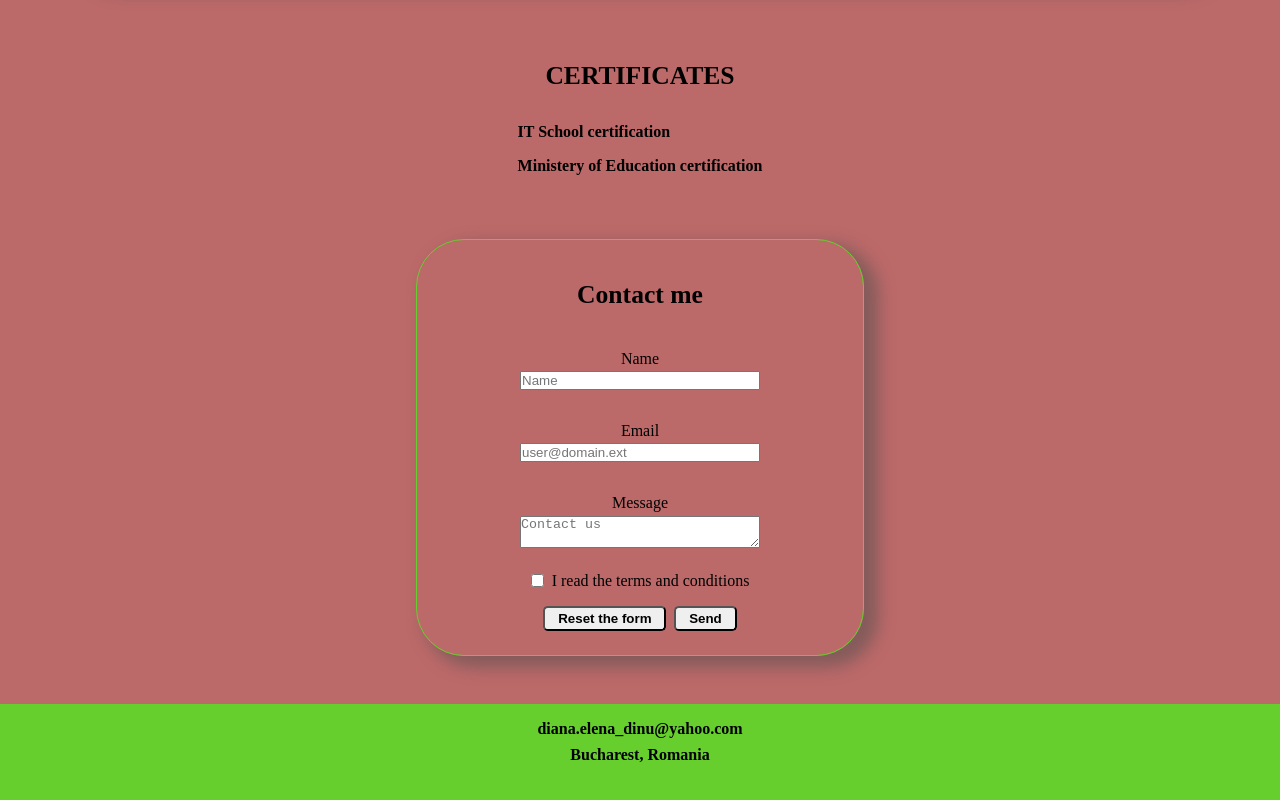
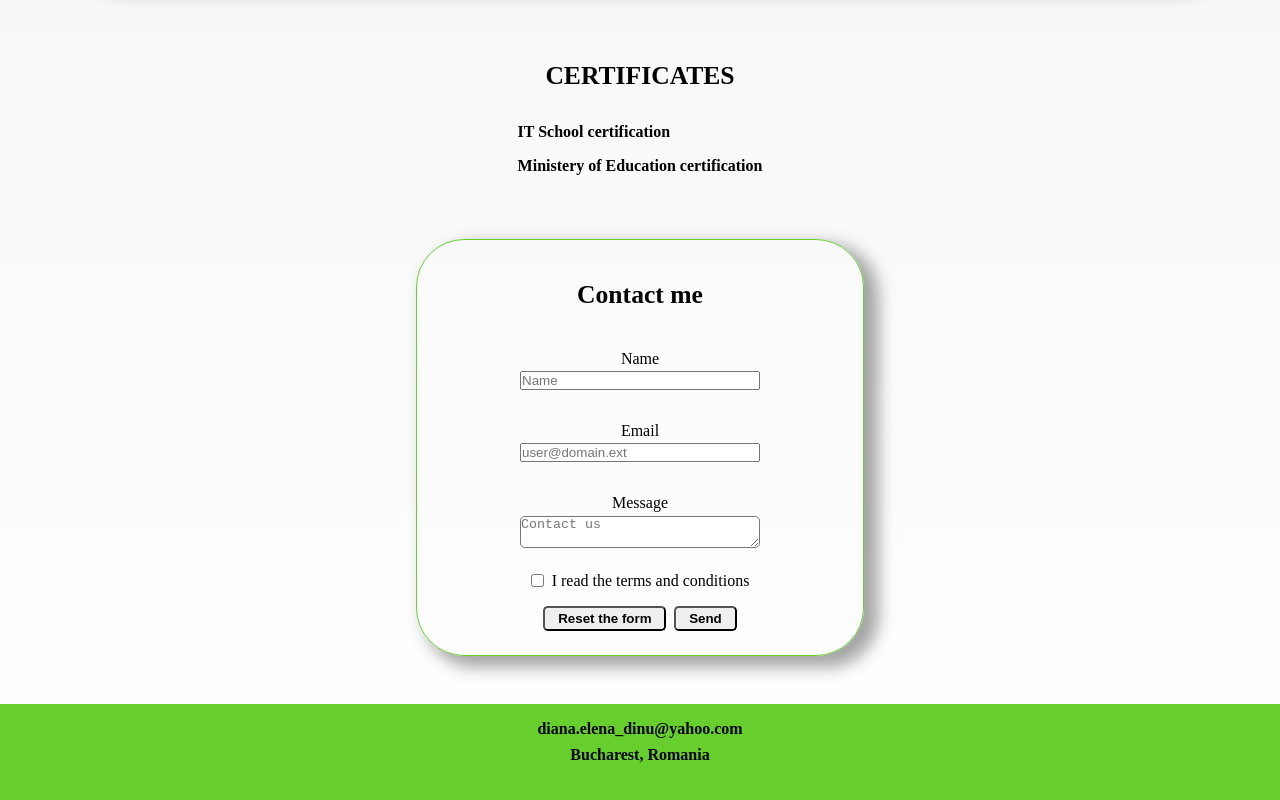
Before and after one commit to Diana-Elen/portofolio, a Next.js app in the folder my-portofolio/: page / in a window 1280 px wide. Shown: the part 3469-4269 px from the top of the page. Built offline with nearby package versions, Linux system fonts and the light colour scheme; a web font is replaced by a local one.

Commit message:
update css

```diff
--- a/my-portofolio/components/Form.js
+++ b/my-portofolio/components/Form.js
@@ -16,7 +16,7 @@ export default function Form() {
                 </label>
                 <label className={styles.form_group}>
                     Message
-                <textarea className={styles.text_input}  placeholder="Contact us" name="message" required>
+                <textarea className={styles.textarea} placeholder="Contact us" name="message" required>
                 </textarea>
                 </label>
                 <div className={styles.checkbox_group}>
--- a/my-portofolio/style/Form.module.css
+++ b/my-portofolio/style/Form.module.css
@@ -29,11 +29,11 @@
 .text_input {
     width: 100%;
 }
-
 .textarea {
     width: 100%;
     min-height: 50%;
     max-height: 40%;
+    max-width: 100%;
     resize: vertical;
     border-radius: 0.3rem;
 }
--- a/my-portofolio/style/Style.module.css
+++ b/my-portofolio/style/Style.module.css
@@ -1,5 +1,4 @@
 .background {
-    background-color: rgb(188, 105, 105);
     min-height: 100%;
     min-width: 100%;
 }
```
